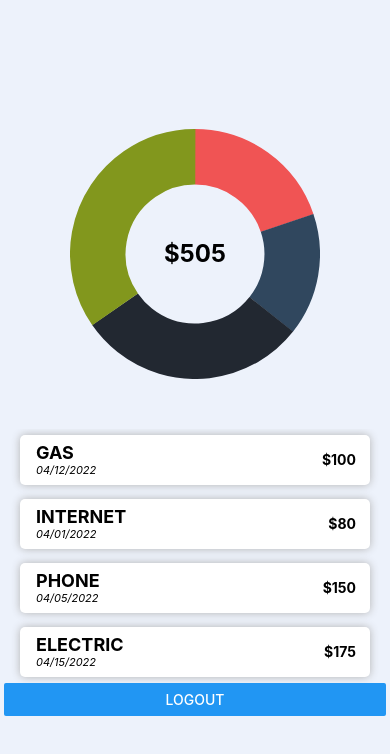
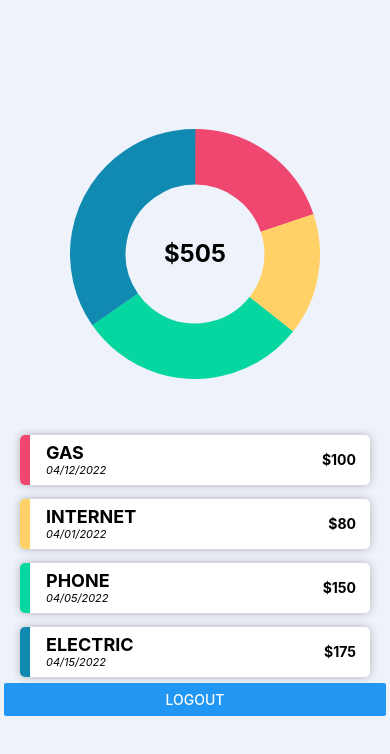
Before and after one commit to IrvinDelgado/billing-app, a React Native app: screen /Home in a window 390 px wide. Shown: the top 754 px of the page. Built offline with nearby package versions, Linux system fonts and the light colour scheme.

Commit message:
bill styling

```diff
--- a/src/components/Bill.tsx
+++ b/src/components/Bill.tsx
@@ -1,14 +1,17 @@
 import React from 'react';
 import { Text, View, StyleSheet } from 'react-native';
 import { IBill } from '../models/IBill';
+import { BILL_COLORS } from "../styles/theme";
 
 interface Bill {
   bill: IBill;
+  idx: number;
 }
 
 const Bill = (props: Bill) => {
+  const billColor = BILL_COLORS[props.idx]
   return (
-    <View style={styles.container}>
+    <View style={[styles.container, { borderColor: billColor }]}>
       <View>
         <Text style={styles.header}>{props.bill.name}</Text>
         <Text style={styles.subtitle}>{props.bill.dueDate}</Text>
@@ -25,6 +28,7 @@ export default Bill;
 const styles = StyleSheet.create({
   container: {
     backgroundColor: '#FFFFFF',
+    borderLeftWidth: 10,
     height: 50,
     width: 350,
     borderRadius: 5,
--- a/src/components/DonutChart.tsx
+++ b/src/components/DonutChart.tsx
@@ -2,10 +2,10 @@ import React from 'react';
 import { StyleSheet, Text, View, FlatList } from 'react-native';
 import Svg, { G, Circle } from 'react-native-svg';
 import { IBill } from '../models/IBill';
+import { BILL_COLORS } from '../styles/theme';
 
 const RADIUS = 70;
 const CIRCLE_CIRCUMFERENCE = 2 * Math.PI * RADIUS;
-const COLORS = ["#F05454","#30475E","#222831","#82971D"];
 
 interface DonutChart {
   data: Array<IBill>
@@ -38,7 +38,7 @@ const DonutChart = (props:DonutChart) => {
             cx="50%"
             cy="50%"
             r={RADIUS}
-            stroke={COLORS[index]}
+            stroke={BILL_COLORS[index]}
             fill="transparent"
             strokeWidth="40"
             originX="90"
--- a/src/styles/theme.tsx
+++ b/src/styles/theme.tsx
@@ -5,3 +5,5 @@ export const theme = {
   white: '#fff',
   dark: '#2a2d43'
 }
+
+export const BILL_COLORS = ["#ef476f","#ffd166","#06d6a0","#118ab2","#118ab2","#073b4c","#bdb2ff","#ffc6ff"];
--- a/src/views/home.tsx
+++ b/src/views/home.tsx
@@ -10,18 +10,15 @@ const Home = ({navigation}: any) => {
   const [isLoading, setLoading] = useState(true);
   const [data, setData] = useState<Array<IBill>>([]);
 
-  const renderItemComponent = (data:IBill) => <Bill bill={data}/>
+  const renderItemComponent = (data:IBill, index:number) => <Bill bill={data} idx={index}/>
   const ItemSeparator = () => <View style={{ height: 2 }}/>
 
 
   // Mock Fetch API
   const getBills = () => {
     try {
-      setTimeout(()=>{
-        const result = BILLS;
-        setData(result);
-        setLoading(false);
-      }, 1000);
+      setData(BILLS);
+      setLoading(false);
     } catch (error) {
       console.error(error);
     }
@@ -38,7 +35,7 @@ const Home = ({navigation}: any) => {
         <DonutChart data={data}/>
         <FlatList
           data={data}
-          renderItem={({item}) => renderItemComponent(item)}
+          renderItem={({item, index}) => renderItemComponent(item, index)}
           ItemSeparatorComponent={ItemSeparator}
           keyExtractor={(item)=>item.name}
         />
```
